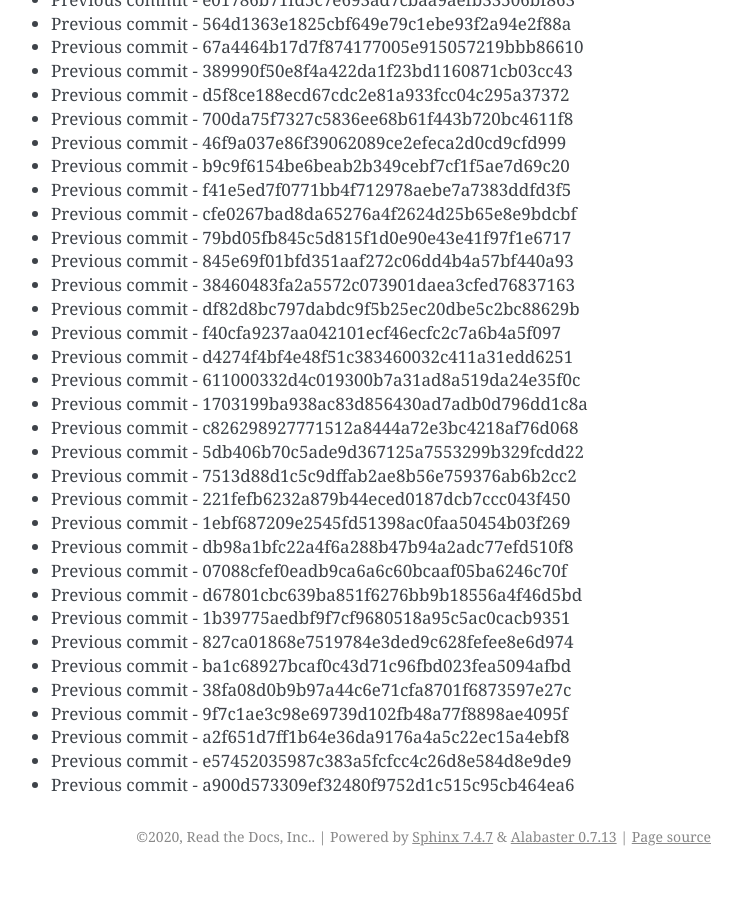
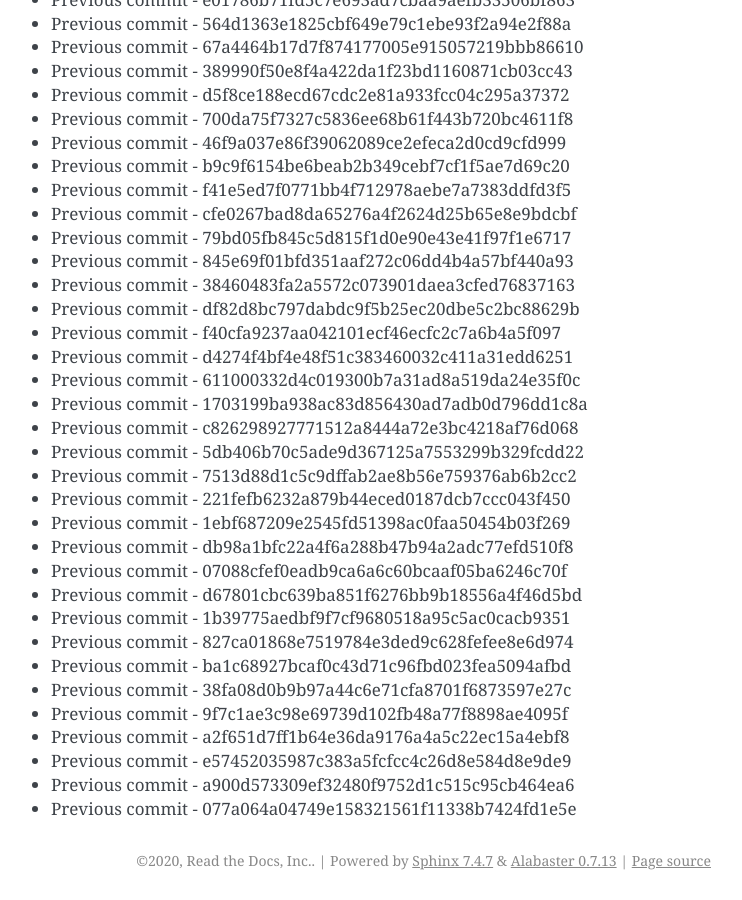
Before and after one commit to readthedocs/rtd-git-stresstest, a Sphinx documentation site: the page built from docs/updates.rst, in a window 1280 px wide and 900 px high, scrolled down 34257 px. Shown: the whole window, without its empty margins (399-1141 px from the left). Built offline with Sphinx 7.4.7, drawn with Linux system fonts in a browser that asks for light colours; before the commit the page ends 35133 px from its top, so only the background shows below that.

Commit message:
Generating commit from previous: 077a064a04749e158321561f11338b7424fd1e5e

```diff
--- a/docs/updates.rst
+++ b/docs/updates.rst
@@ -1471,3 +1471,4 @@ It can be tested for any performance characteristics.
 * Previous commit - a2f651d7ff1b64e36da9176a4a5c22ec15a4ebf8
 * Previous commit - e57452035987c383a5fcfcc4c26d8e584d8e9de9
 * Previous commit - a900d573309ef32480f9752d1c515c95cb464ea6
+* Previous commit - 077a064a04749e158321561f11338b7424fd1e5e
```
